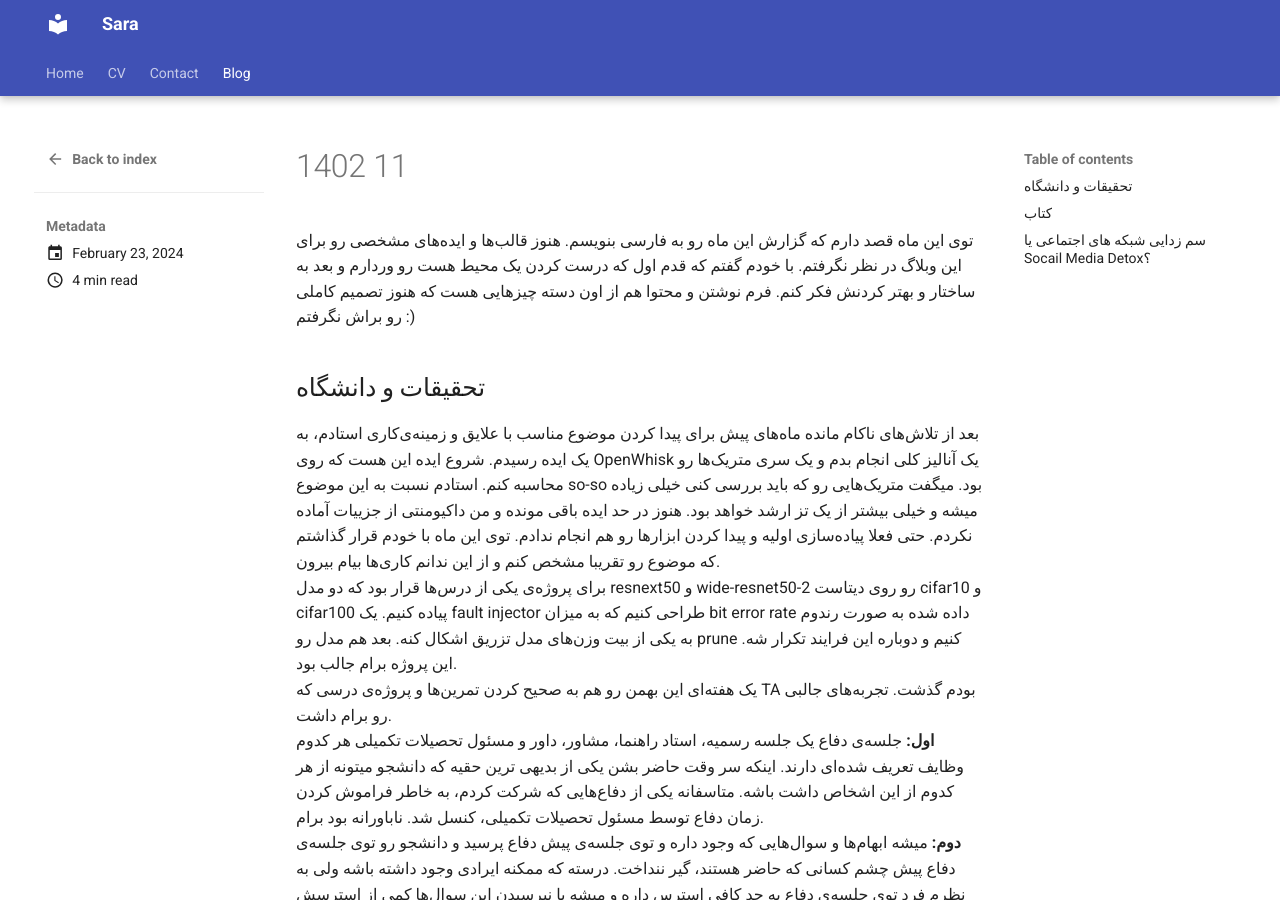
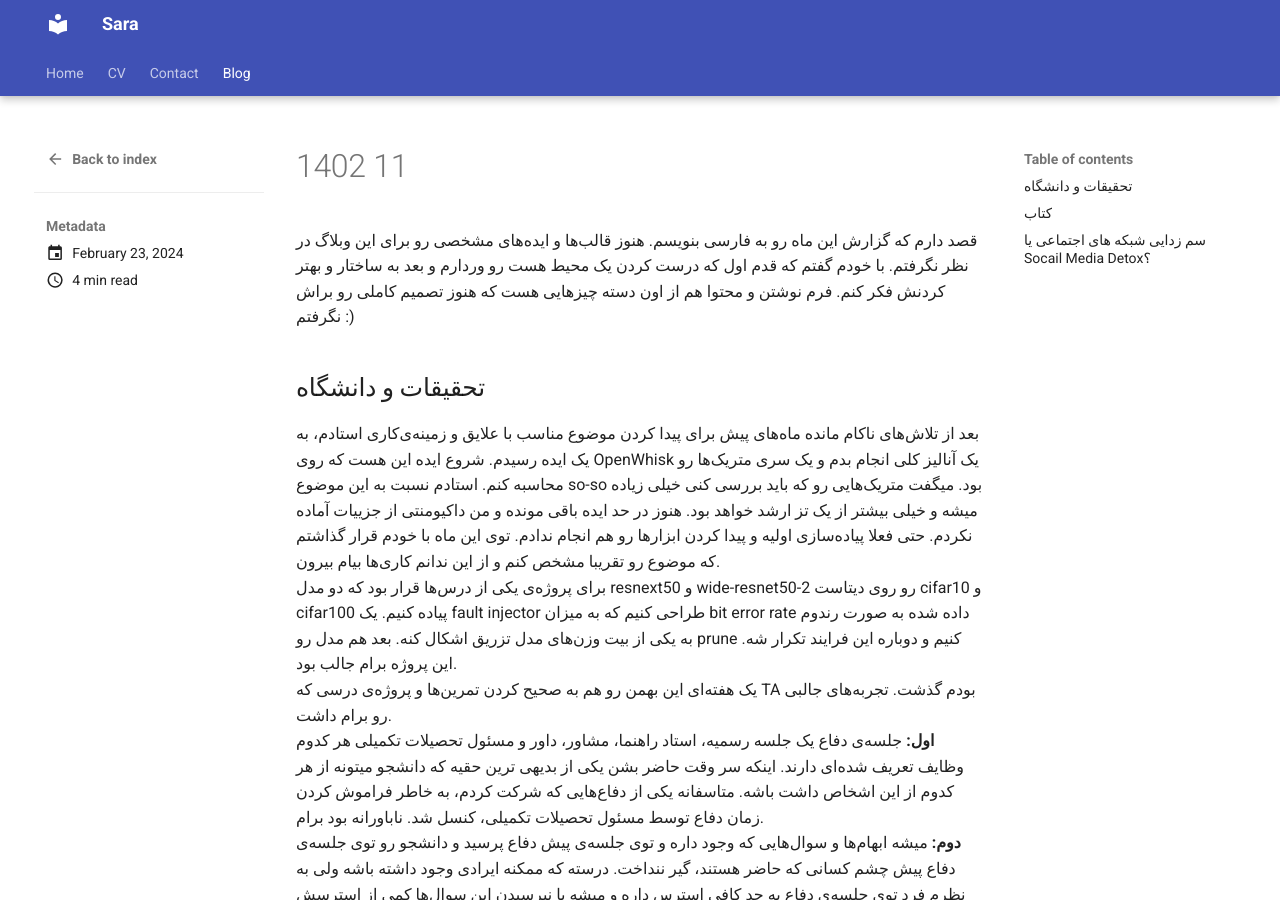
Before and after one commit to Saraabbasi847/blog, an MkDocs documentation site: the page built from docs/blog/posts/1402-11.md, in a window 1280 px wide and 900 px high. Built offline with MkDocs 1.6.1 and Material for MkDocs 9.7.7, drawn with Linux system fonts in a browser that asks for light colours.

Commit message:
Update 1402-11.md

```diff
--- a/docs/blog/posts/1402-11.md
+++ b/docs/blog/posts/1402-11.md
@@ -1,10 +1,14 @@
 ---
 Title: Monthly reports, Bahman 1402- February 2024
 draft: false
+direction: rtl
+language: fa
 date: 2024-02-23
 ---
-توی این ماه قصد دارم که گزارش این ماه رو به فارسی بنویسم. هنوز قالب‌ها و ایده‌های مشخصی رو برای این وبلاگ در نظر نگرفتم. با خودم گفتم که قدم اول که درست کردن یک محیط هست رو وردارم و بعد به ساختار و بهتر کردنش فکر کنم.
+قصد دارم که گزارش این ماه رو به فارسی بنویسم. هنوز قالب‌ها و ایده‌های مشخصی رو برای این وبلاگ در نظر نگرفتم. با خودم گفتم که قدم اول که درست کردن یک محیط هست رو وردارم و بعد به ساختار و بهتر کردنش فکر کنم.
 فرم نوشتن و محتوا هم از اون دسته چیزهایی هست که هنوز تصمیم کاملی رو براش نگرفتم :)
+<!-- more -->
+
 ## تحقیقات و دانشگاه
 بعد از تلاش‌های ناکام مانده ماه‌های پیش برای پیدا کردن موضوع مناسب با علایق و زمینه‌‌ی‌کاری استادم، به یک ایده رسیدم. شروع ایده این هست که روی OpenWhisk یک آنالیز کلی انجام بدم و یک سری متریک‌ها رو محاسبه کنم. استادم نسبت به این موضوع so-so بود. میگفت متریک‌هایی رو که باید بررسی کنی خیلی زیاده میشه و خیلی بیشتر از یک تز ارشد خواهد بود. هنوز در حد ایده باقی مونده و من داکیومنتی از جزییات آماده نکردم. حتی فعلا پیاده‌سازی اولیه و پیدا کردن ابزارها رو هم انجام ندادم. توی این ماه با خودم قرار گذاشتم که موضوع رو تقریبا مشخص کنم و از این ندانم کاری‌ها بیام بیرون. <br/>
 برای پروژه‌ی یکی از درس‌ها قرار بود که دو مدل resnext50 و wide-resnet50-2 رو روی دیتاست cifar10 و cifar100 پیاده کنیم. یک fault injector طراحی کنیم که به میزان bit error rate داده شده به صورت رندوم به یکی از بیت‌ وزن‌های مدل تزریق اشکال کنه. بعد هم مدل رو prune کنیم و دوباره این فرایند تکرار شه. این پروژه برام جالب بود.<br/>
```
